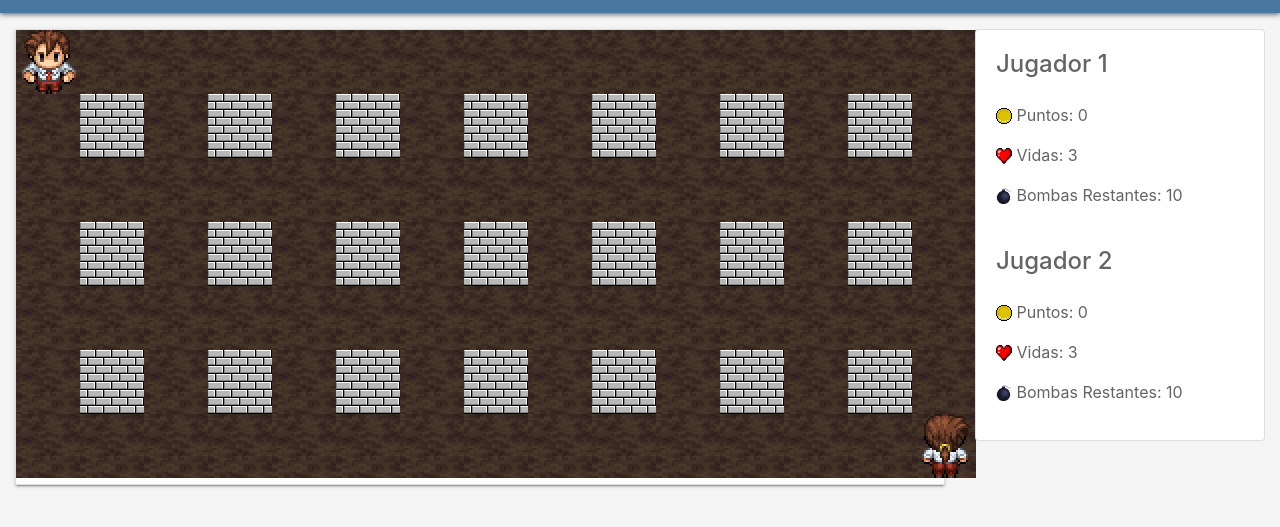
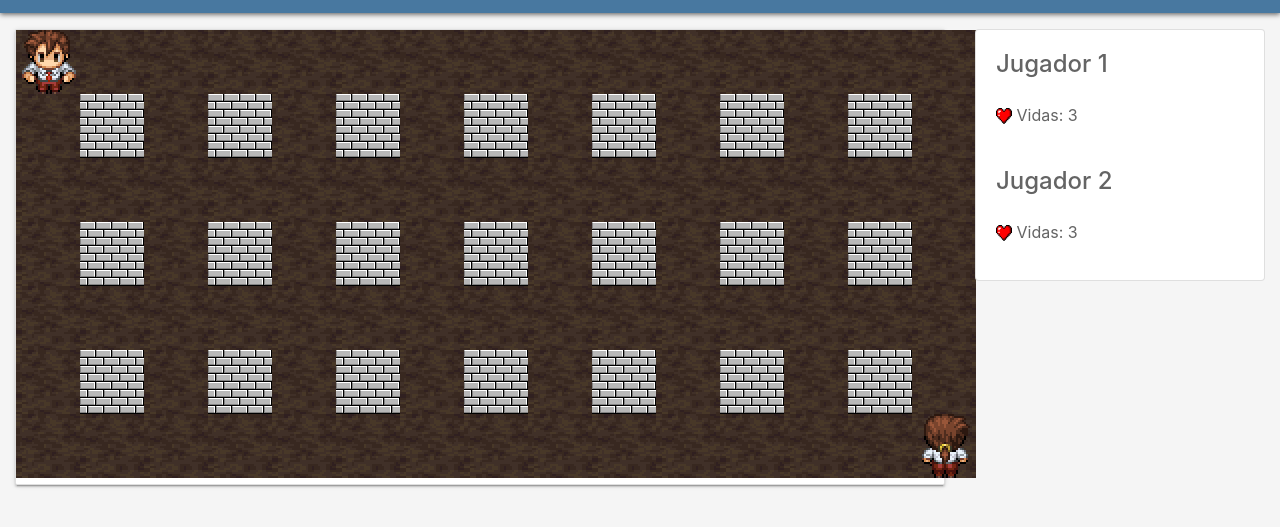
Before and after one commit to IIC3585-2021/reactive-js-los-tulipanes, a website built with webpack: page src/index.html in a window 1280 px wide. Shown: the part 51-578 px from the top of the page. Built offline with nearby package versions, Linux system fonts and the light colour scheme.

Commit message:
remove bombs and points

```diff
--- a/src/app/player.js
+++ b/src/app/player.js
@@ -23,16 +23,13 @@ export const Player = function (env, x, y, secondPlayer = false) {
   this.direction = secondPlayer ? FACING_TO_UP : FACING_TO_DOWN;
   this.secondPlayer = secondPlayer;
   this.lastBomb = []; // posición de la última bomba dejada.
-  this.score = 0;
   this.lives = 3;
-  this.bombs = 10;
 
   // Función subscrita a $game.
   this.putBomb = (keys) => {
     // Entro si y sólo si soy el segundo jugador y input corresponde al segundo jugador.
     if (!!this.secondPlayer === !!keys.secondInput) {
-      if (keys.space && this.bombs) {
-        this.bombs -= 1;
+      if (keys.space) {
         this.lastBomb.push([this.x, this.y]);
         // ejecutamos funciones subscritas a bomb handler.
         bombHandler$.next();
@@ -144,9 +141,7 @@ export const Player = function (env, x, y, secondPlayer = false) {
 
   // Función subscrita a bombHandler$.
   this.updateStats = () => {
-    $(`#score${this.secondPlayer ? 2 : 1}`).text(this.score);
     $(`#lives${this.secondPlayer ? 2 : 1}`).text(this.lives);
-    $(`#bombs${this.secondPlayer ? 2 : 1}`).text(this.bombs);
   };
 
   this.getPosI = (x) => {
--- a/src/index.html
+++ b/src/index.html
@@ -32,19 +32,9 @@
               <h4>Jugador 1</h4>
               <div class="tab-pane fade show active mt-4">
                 <p>
-                  <img src="assets/img/score-icon.png" width="16px" />
-                  <span>Puntos</span>:
-                  <span id="score1">0</span>
-                </p>
-                <p>
                   <img src="assets/img/heart.png" width="16px" />
                   <span>Vidas</span>:
                   <span id="lives1">3</span>
-                </p>
-                <p>
-                  <img src="assets/img/bomb-icon.png" width="16px" />
-                  <span>Bombas Restantes</span>:
-                  <span id="bombs1">10</span>
                 </p>
               </div>
             </div>
@@ -53,19 +43,9 @@
               <h4>Jugador 2</h4>
               <div class="tab-pane fade show active mt-4">
                 <p>
-                  <img src="assets/img/score-icon.png" width="16px" />
-                  <span>Puntos</span>:
-                  <span id="score2">0</span>
-                </p>
-                <p>
                   <img src="assets/img/heart.png" width="16px" />
                   <span>Vidas</span>:
                   <span id="lives2">3</span>
-                </p>
-                <p>
-                  <img src="assets/img/bomb-icon.png" width="16px" />
-                  <span>Bombas Restantes</span>:
-                  <span id="bombs2">10</span>
                 </p>
               </div>
             </div>
```
